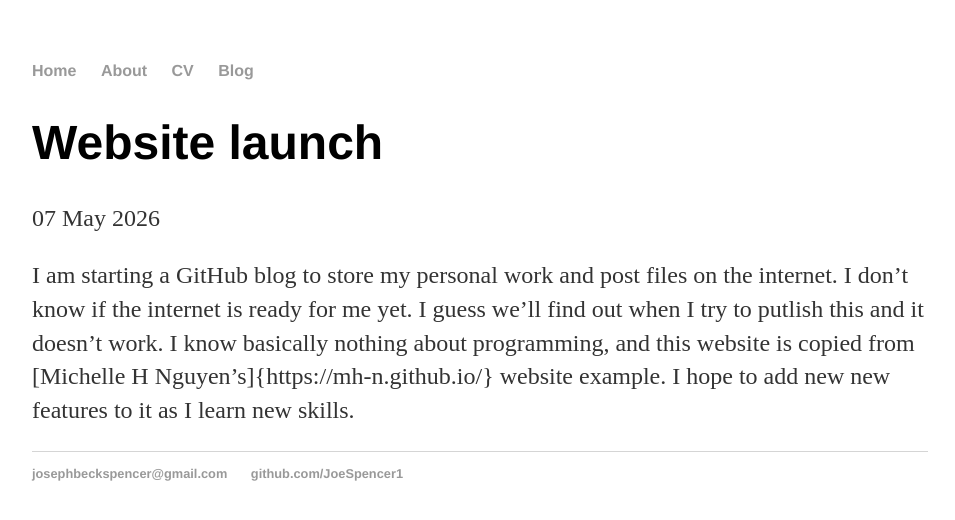
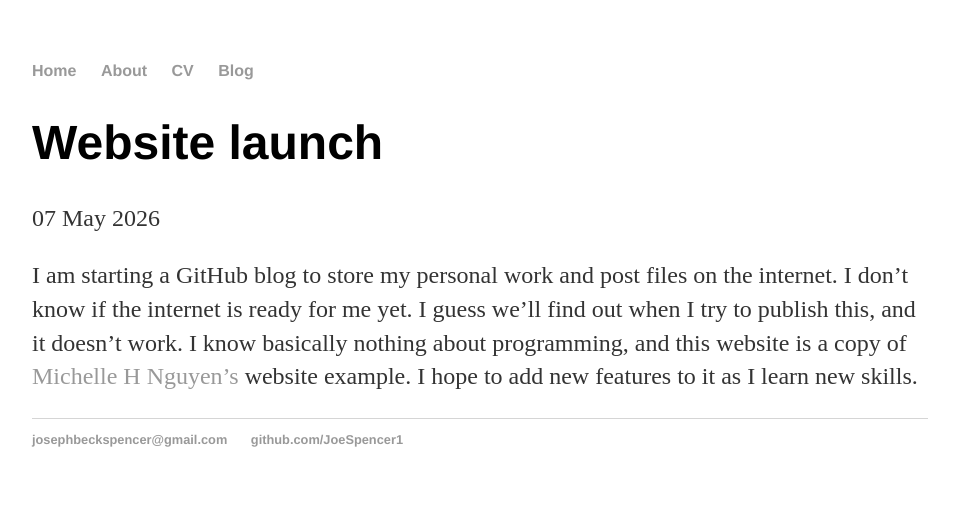
Before and after one commit to JoeSpencer1/josephspencer.github.io, a Jekyll site: the page built from _posts/2026-05-07-launch.md, in a window 1280 px wide. Shown: the top 520 px of the page, without its empty margins (160-1115 px from the left). Built offline with Jekyll 4.4.1, drawn with Linux system fonts in a browser that asks for light colours.

Commit message:
Fix typos in launch blog post

```diff
--- a/_posts/2026-05-07-launch.md
+++ b/_posts/2026-05-07-launch.md
@@ -4,4 +4,4 @@ title: "Website launch"
 date: 2026-05-07
 ---
 
-I am starting a GitHub blog to store my personal work and post files on the internet. I don't know if the internet is ready for me yet. I guess we'll find out when I try to putlish this and it doesn't work. I know basically nothing about programming, and this website is copied from [Michelle H Nguyen's]{https://mh-n.github.io/} website example. I hope to add new new features to it as I learn new skills.
+I am starting a GitHub blog to store my personal work and post files on the internet. I don't know if the internet is ready for me yet. I guess we'll find out when I try to publish this, and it doesn't work. I know basically nothing about programming, and this website is a copy of [Michelle H Nguyen's](https://mh-n.github.io/) website example. I hope to add new features to it as I learn new skills.
```
